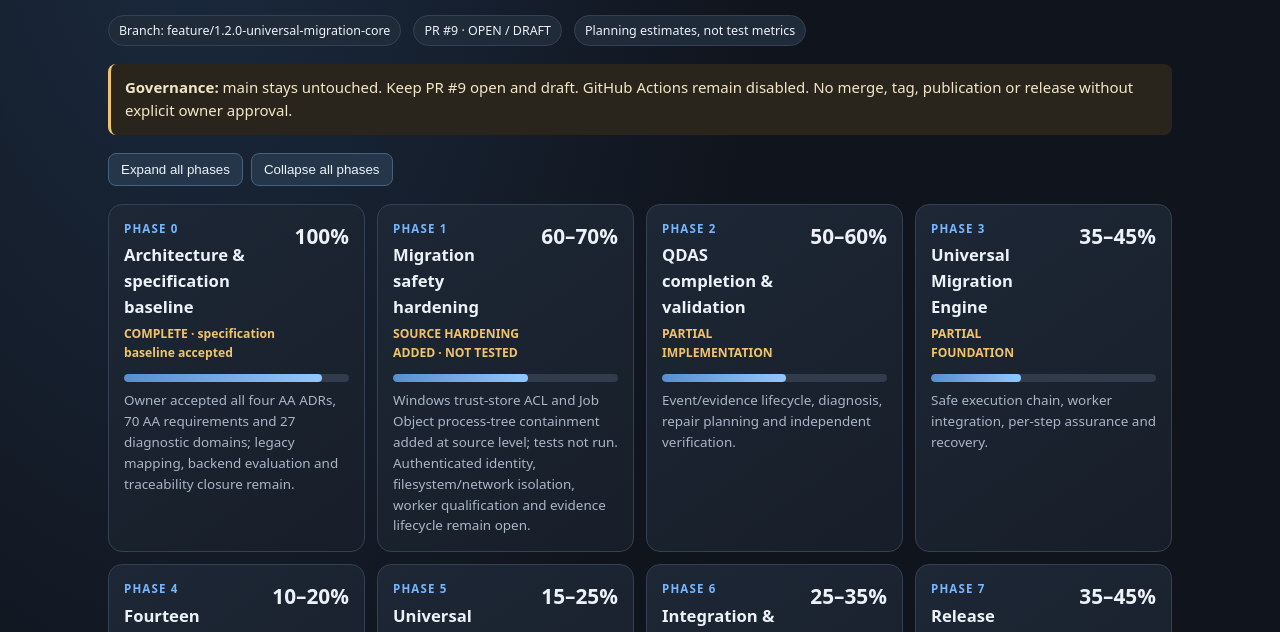
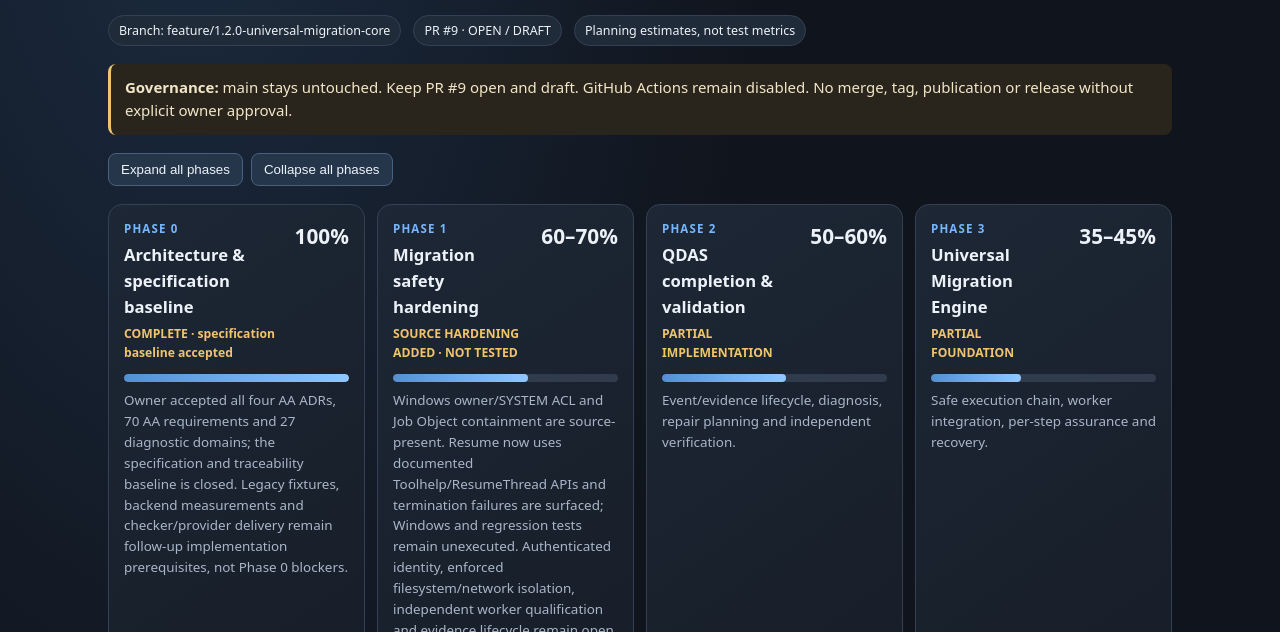
Before and after one commit to JustCax/Qyrenith, a plain HTML site: page docs/internal/deep-audit/PHASE_0_7_PROGRESS_DASHBOARD.html in a window 1280 px wide. Shown: the part 168-800 px from the top of the page. Drawn offline with Linux system fonts and the light colour scheme.

Commit message:
Synchronize animated dashboard with phase evidence

```diff
--- a/docs/internal/deep-audit/PHASE_0_7_PROGRESS_DASHBOARD.html
+++ b/docs/internal/deep-audit/PHASE_0_7_PROGRESS_DASHBOARD.html
@@ -33,8 +33,8 @@ button{background:#25364a;color:var(--text);border:1px solid #47617f;border-radi
 <div class="notice"><strong>Governance:</strong> main stays untouched. Keep PR #9 open and draft. GitHub Actions remain disabled. No merge, tag, publication or release without explicit owner approval.</div>
 <div class="toolbar"><button type="button" id="expand">Expand all phases</button><button type="button" id="collapse">Collapse all phases</button></div>
 <div class="grid" aria-label="Phase progress overview">
-<article class="card"><div class="cardhead"><div><div class="phase">PHASE 0</div><div class="name">Architecture & specification baseline</div><div class="state">COMPLETE · specification baseline accepted</div></div><div class="pct">100%</div></div><div class="track"><div class="bar" style="--value:88%;--delay:0s"></div></div><div class="muted">Owner accepted all four AA ADRs, 70 AA requirements and 27 diagnostic domains; legacy mapping, backend evaluation and traceability closure remain.</div></article>
-<article class="card"><div class="cardhead"><div><div class="phase">PHASE 1</div><div class="name">Migration safety hardening</div><div class="state">SOURCE HARDENING ADDED · NOT TESTED</div></div><div class="pct">60–70%</div></div><div class="track"><div class="bar" style="--value:60%;--delay:.12s"></div></div><div class="muted">Windows trust-store ACL and Job Object process-tree containment added at source level; tests not run. Authenticated identity, filesystem/network isolation, worker qualification and evidence lifecycle remain open.</div></article>
+<article class="card"><div class="cardhead"><div><div class="phase">PHASE 0</div><div class="name">Architecture & specification baseline</div><div class="state">COMPLETE · specification baseline accepted</div></div><div class="pct">100%</div></div><div class="track"><div class="bar" style="--value:100%;--delay:0s"></div></div><div class="muted">Owner accepted all four AA ADRs, 70 AA requirements and 27 diagnostic domains; the specification and traceability baseline is closed. Legacy fixtures, backend measurements and checker/provider delivery remain follow-up implementation prerequisites, not Phase 0 blockers.</div></article>
+<article class="card"><div class="cardhead"><div><div class="phase">PHASE 1</div><div class="name">Migration safety hardening</div><div class="state">SOURCE HARDENING ADDED · NOT TESTED</div></div><div class="pct">60–70%</div></div><div class="track"><div class="bar" style="--value:60%;--delay:.12s"></div></div><div class="muted">Windows owner/SYSTEM ACL and Job Object containment are source-present. Resume now uses documented Toolhelp/ResumeThread APIs and termination failures are surfaced; Windows and regression tests remain unexecuted. Authenticated identity, enforced filesystem/network isolation, independent worker qualification and evidence lifecycle remain open.</div></article>
 <article class="card"><div class="cardhead"><div><div class="phase">PHASE 2</div><div class="name">QDAS completion & validation</div><div class="state">PARTIAL IMPLEMENTATION</div></div><div class="pct">50–60%</div></div><div class="track"><div class="bar" style="--value:55%;--delay:.24s"></div></div><div class="muted">Event/evidence lifecycle, diagnosis, repair planning and independent verification.</div></article>
 <article class="card"><div class="cardhead"><div><div class="phase">PHASE 3</div><div class="name">Universal Migration Engine</div><div class="state">PARTIAL FOUNDATION</div></div><div class="pct">35–45%</div></div><div class="track"><div class="bar" style="--value:40%;--delay:.36s"></div></div><div class="muted">Safe execution chain, worker integration, per-step assurance and recovery.</div></article>
 <article class="card"><div class="cardhead"><div><div class="phase">PHASE 4</div><div class="name">Fourteen capability modules</div><div class="state">SPECIFIED · DELIVERY EARLY</div></div><div class="pct">10–20%</div></div><div class="track"><div class="bar" style="--value:15%;--delay:.48s"></div></div><div class="muted">Native analysis, security, formal/fuzz, compatibility, evidence and reporting modules.</div></article>
```
